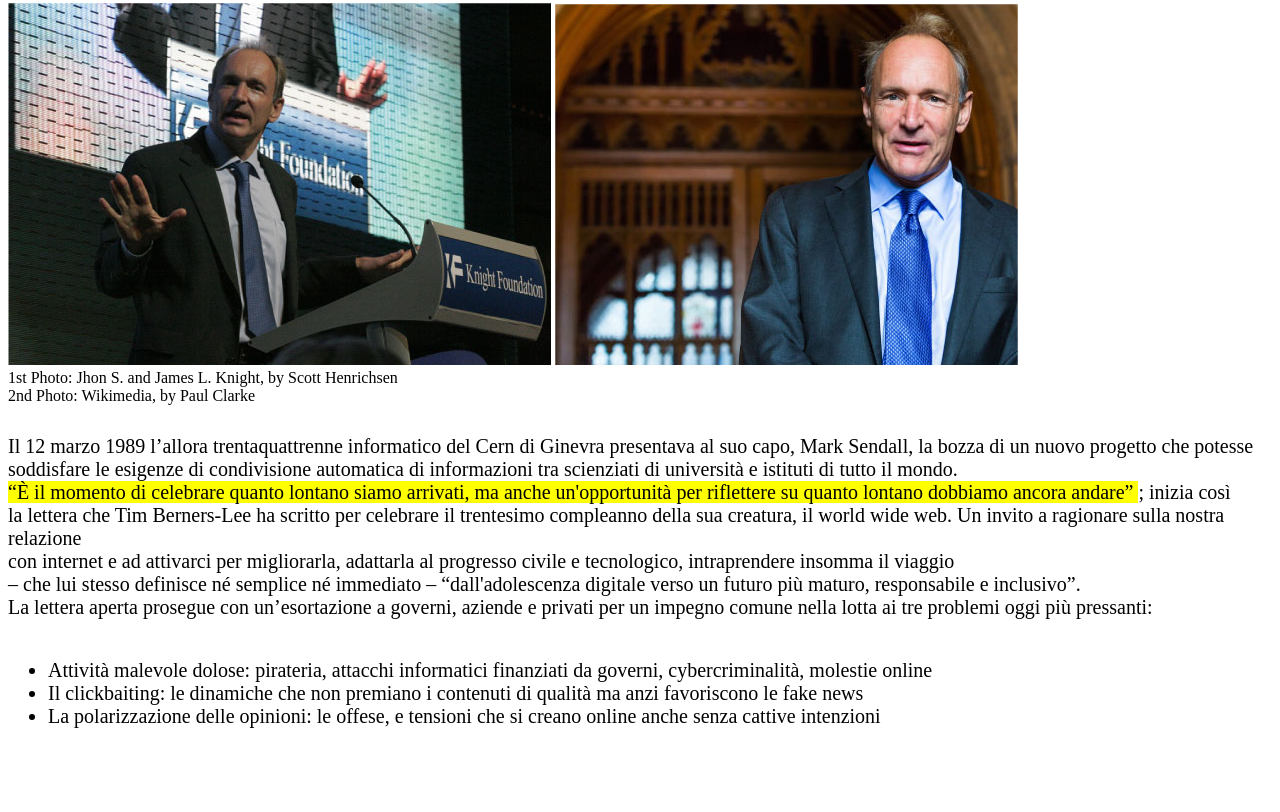
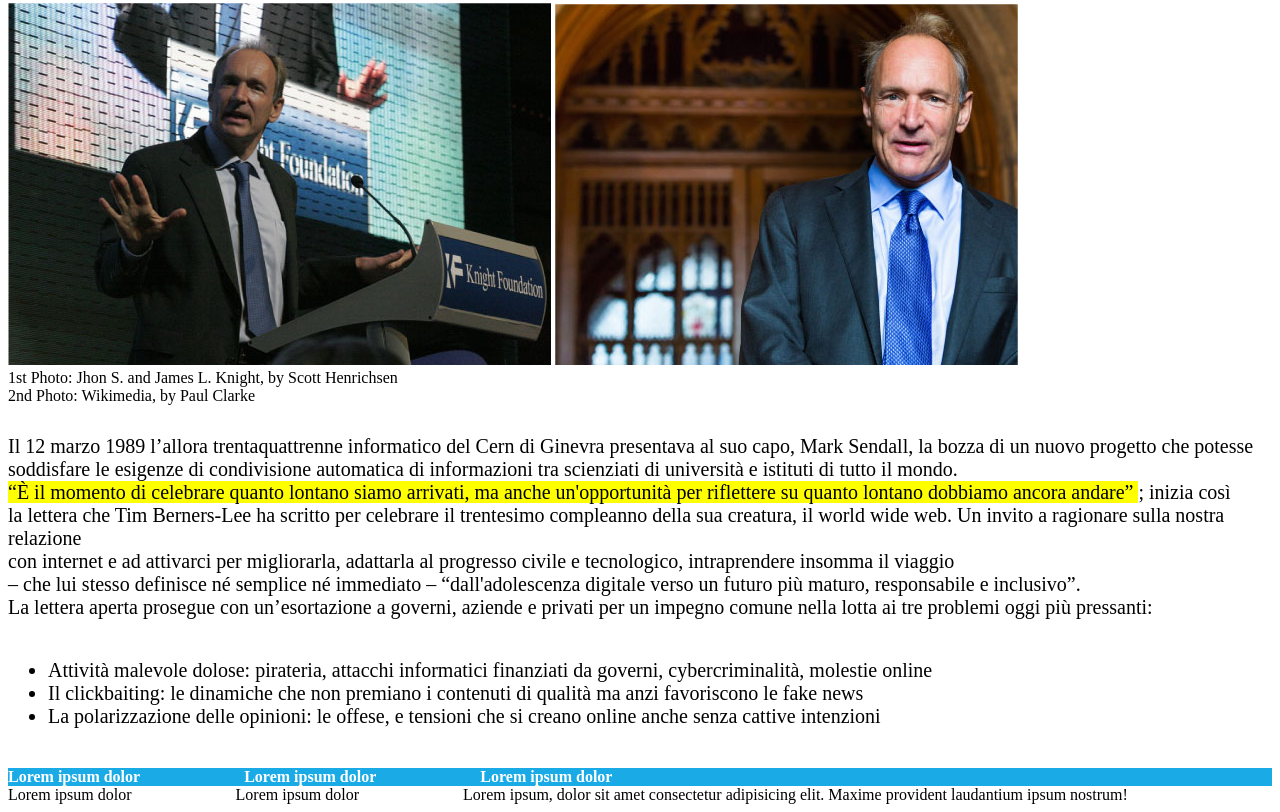
Before and after one commit to francescominutella/html-css-booleaner, a plain HTML site: page index.html in a window 1280 px wide. Shown: the part 542-1354 px from the top of the page. Before the commit the page ends 1310 px from the top, so only its background shows below. Drawn offline with Linux system fonts and the light colour scheme.

Commit message:
main_sect_table

```diff
--- a/css/style.css
+++ b/css/style.css
@@ -39,3 +39,14 @@
     margin-bottom: 40px;
     font-size: 20px;
 }
+.headtable{
+    background-color:#1aabe6;
+    color: white;
+}
+#spacetable{
+    display: inline-block;
+    margin-right: 100px;
+}
+.rowsblue{
+
+}
--- a/index.html
+++ b/index.html
@@ -65,6 +65,19 @@
                 </ul>
             </div>
         </section>
+        <section>
+            <div class="headtable">
+                <div id="spacetable"> <strong>Lorem ipsum dolor</strong></div>
+                <div id="spacetable"> <strong>Lorem ipsum dolor</strong></div>
+                <div id="spacetable"> <strong>Lorem ipsum dolor</strong></div>
+            </div>
+            <div class="rowblue_1">
+                <div id="spacetable"> Lorem ipsum dolor</div>
+                <div id="spacetable"> Lorem ipsum dolor</div>
+                <div id="spacetable"> Lorem ipsum, dolor sit amet consectetur adipisicing elit. Maxime provident laudantium ipsum nostrum!</div>
+            </div>
+
+        </section>
 
 
     </main>
```
